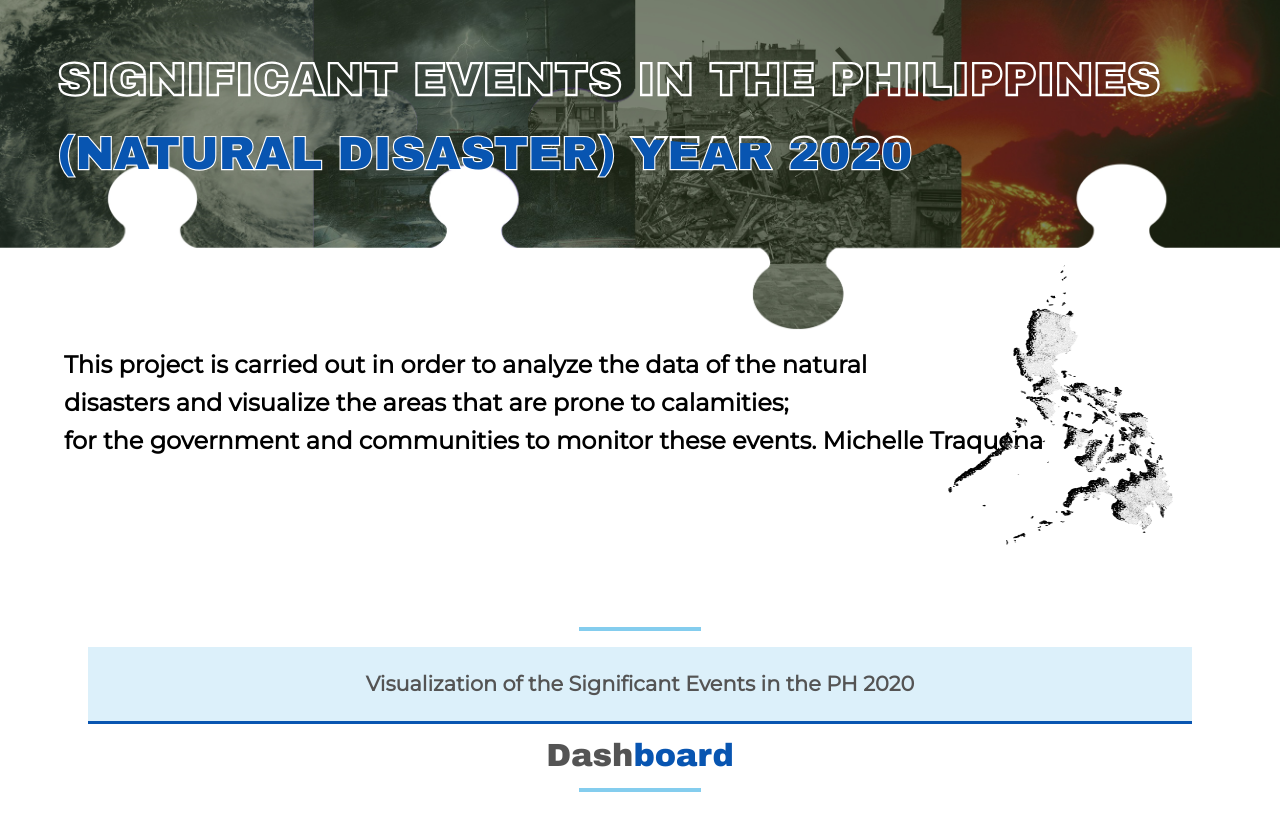
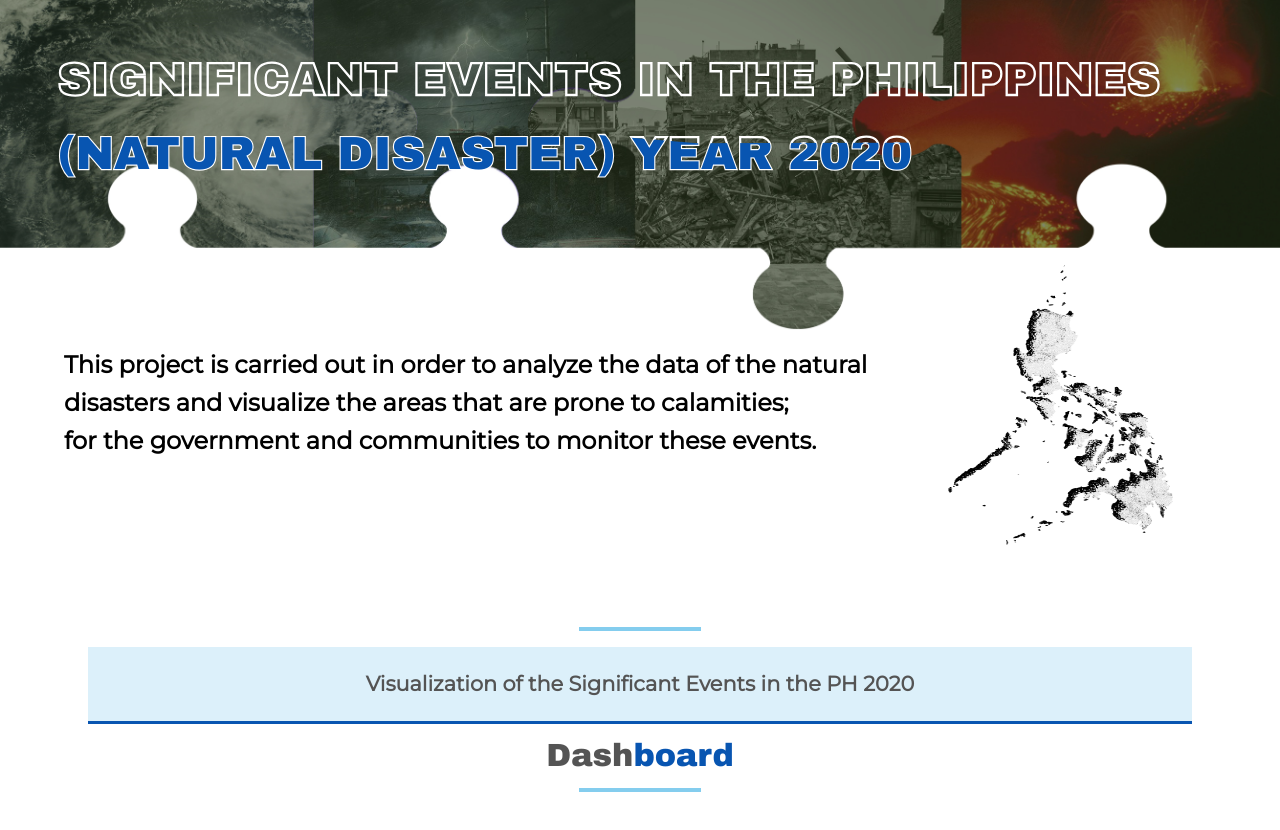
Before and after one commit to mchllt/Data_Viz, a plain HTML site: page index.html in a window 1280 px wide. Shown: the top 830 px of the page. Drawn offline with nearby package versions, Linux system fonts and the light colour scheme; grey boxes are pictures that could not be loaded.

Commit message:
updated text

```diff
--- a/index.html
+++ b/index.html
@@ -40,7 +40,7 @@
             <h3>
               This project is carried out in order to analyze the data of the natural<br>
               disasters and visualize the areas that are prone to calamities; <br>
-              for the government and communities to monitor these events. Michelle Traquena
+              for the government and communities to monitor these events.
             </h3>
           </div>
         </div>
```
